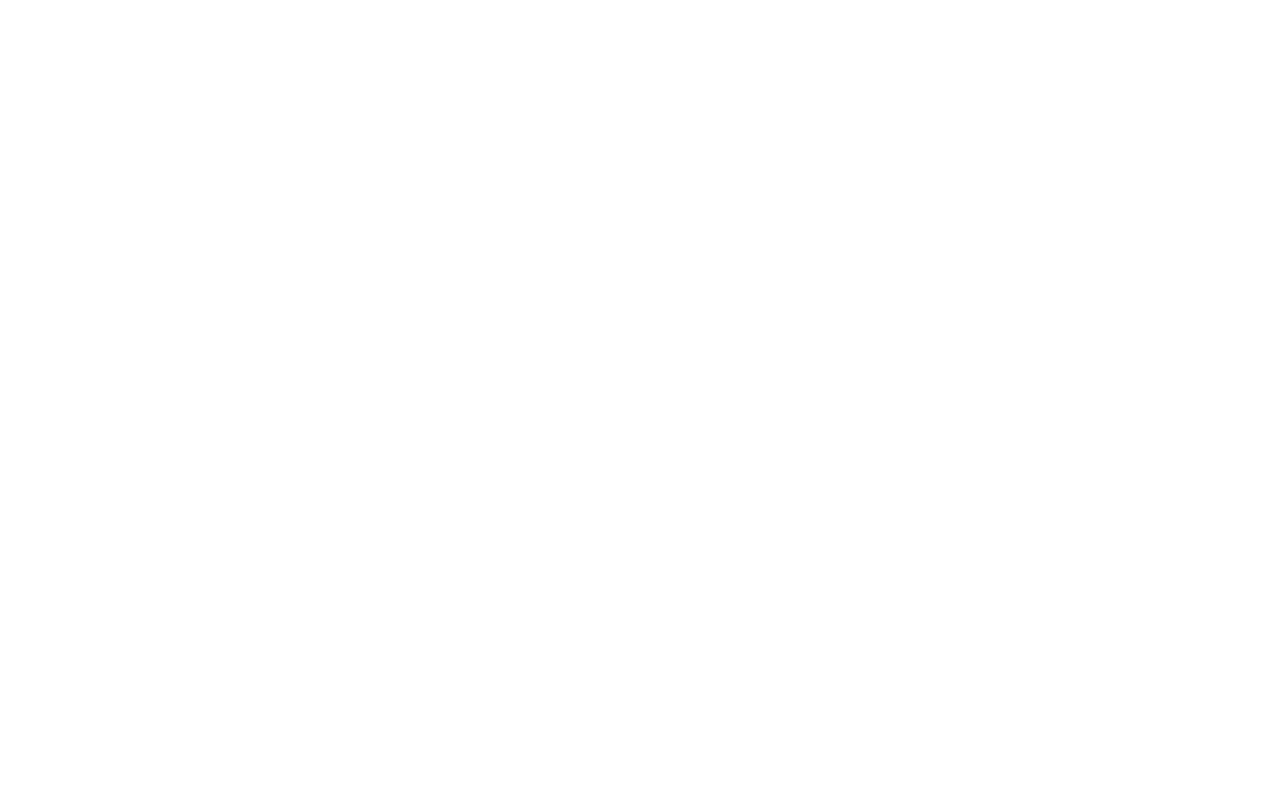
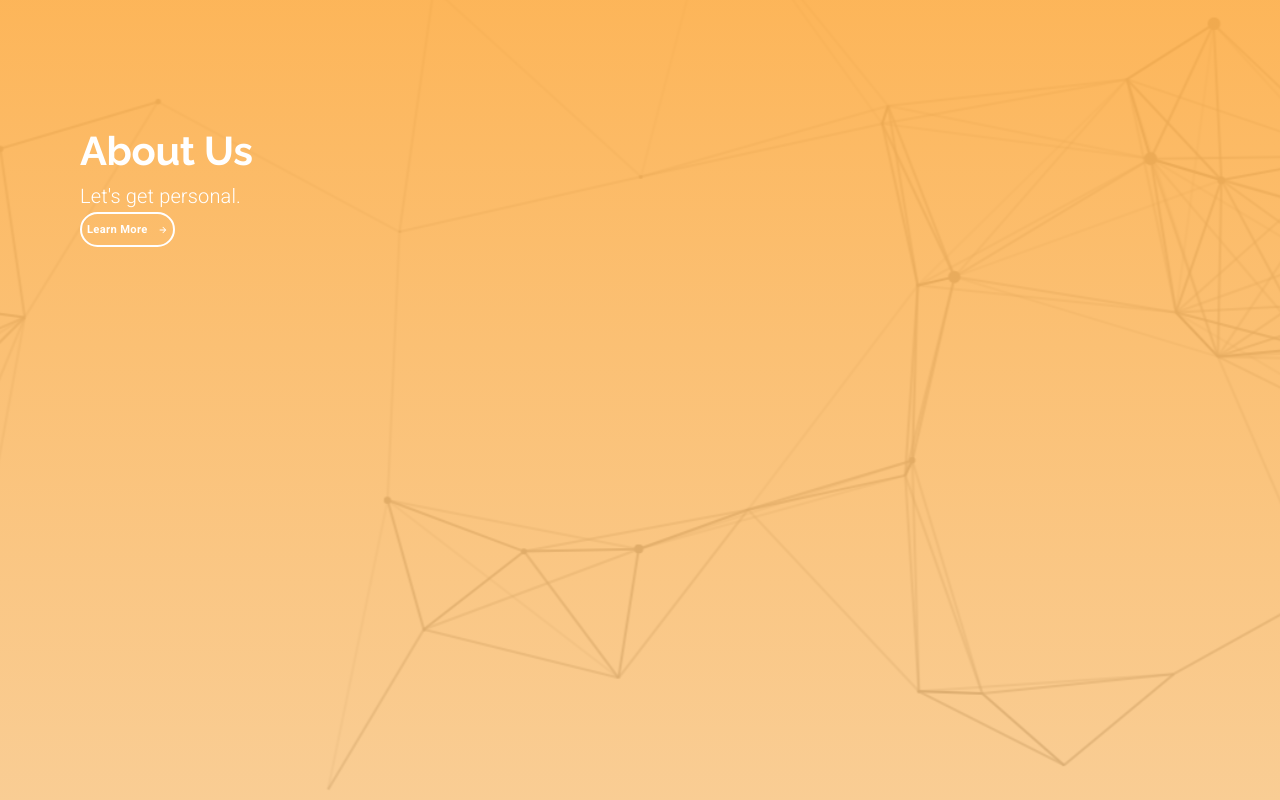
Before and after one commit to webkidt/arc-development, a React (Create React App) app: page / in a window 1280 px wide. Shown: the part 4100-4900 px from the top of the page. Before the commit the page ends 3889 px from the top, so only its background shows below. Built offline with nearby package versions, Linux system fonts and the light colour scheme; a web font is replaced by a local one.

Commit message:
Landing Page - Information Block - About Us

```diff
--- a/src/components/LandingPage.js
+++ b/src/components/LandingPage.js
@@ -16,6 +16,7 @@
 import mobileIcon from '../assets/mobileIcon.svg';
 import websitesIcon from '../assets/websiteIcon.svg';
 import revolutionBackground from '../assets/repeatingBackground.svg';
+import infoBackground from '../assets/infoBackground.svg';
 
 // const ServiceTitle = styled(Typography)({});
 
@@ -25,7 +26,7 @@
 //   <Typography variant='subtitle1' {...props} />
 // ))({});
 
-const ServiceLearnBtn = styled(Button)(({ theme }) => ({
+const LearnMoreBtn = styled(Button)(({ theme }) => ({
   ...theme.typography.learnButton,
   fontSize: '0.7rem',
   height: 35,
@@ -44,6 +45,15 @@
 
 const RevolutionBackground = styled('div')({
   backgroundImage: `url(${revolutionBackground})`,
+  backgroundPosition: 'center',
+  backgroundSize: 'cover',
+  backgroundRepeat: 'no-repeat',
+  height: '100%',
+  width: '100%',
+});
+
+const InfoBackground = styled('div')({
+  backgroundImage: `url(${infoBackground})`,
   backgroundPosition: 'center',
   backgroundSize: 'cover',
   backgroundRepeat: 'no-repeat',
@@ -161,12 +171,12 @@
                 celebration.
               </Box>
             </Typography>
-            <ServiceLearnBtn variant='outlined'>
+            <LearnMoreBtn variant='outlined'>
               <Box component='span' mr='10px'>
                 Learn More
               </Box>
               <ButtonArrow width={10} height={10} fill={theme.palette.common.blue} />
-            </ServiceLearnBtn>
+            </LearnMoreBtn>
           </Grid>
           <Grid item>
             <ServiceIcon alt='custom software icon' src={customSoftwareIcon} />
@@ -189,12 +199,12 @@
               Integrate your web experience or create a standalone app{' '}
               {matchSM ? null : <br />} with either mobile platform.
             </Typography>
-            <ServiceLearnBtn variant='outlined'>
+            <LearnMoreBtn variant='outlined'>
               <Box component='span' mr='10px'>
                 Learn More
               </Box>
               <ButtonArrow width={10} height={10} fill={theme.palette.common.blue} />
-            </ServiceLearnBtn>
+            </LearnMoreBtn>
           </Grid>
           <Grid item marginRight={matchSM ? '0' : '5em'}>
             <ServiceIcon alt='mobile phone icon' src={mobileIcon} />
@@ -220,12 +230,12 @@
             <Typography variant='subtitle1'>
               Optimized for Search Engines, built for speed.
             </Typography>
-            <ServiceLearnBtn variant='outlined'>
+            <LearnMoreBtn variant='outlined'>
               <Box component='span' mr='10px'>
                 Learn More
               </Box>
               <ButtonArrow width={10} height={10} fill={theme.palette.common.blue} />
-            </ServiceLearnBtn>
+            </LearnMoreBtn>
           </Grid>
           <Grid item>
             <ServiceIcon alt='website icon' src={websitesIcon} />
@@ -233,6 +243,7 @@
         </Grid>
       </Grid>
       <Grid item>
+        {/*----- The Revolution Block -----*/}
         <Grid
           container
           justifyContent='center'
@@ -288,6 +299,31 @@
           <RevolutionBackground />
         </Grid>
       </Grid>
+      <Grid item>
+        {/*----- Information Block -----*/}
+        <Grid container alignItems='center' sx={{ height: '80em' }}>
+          <Grid item sx={{ position: 'absolute', marginLeft: '5em' }}>
+            <Grid container direction='column'>
+              <Typography variant='h2' sx={{ color: '#FFFFFF' }}>
+                About Us
+              </Typography>
+              <Typography variant='subtitle2'>Let's get personal.</Typography>
+              <Grid item>
+                <LearnMoreBtn
+                  variant='outlined'
+                  sx={{ color: 'white', borderColor: 'white' }}
+                >
+                  <Box component='span' mr='10px'>
+                    Learn More
+                  </Box>
+                  <ButtonArrow width={10} height={10} fill='#FFFFFF' />
+                </LearnMoreBtn>
+              </Grid>
+            </Grid>
+          </Grid>
+          <InfoBackground />
+        </Grid>
+      </Grid>
     </Grid>
   );
 };
--- a/src/components/ui/Theme.js
+++ b/src/components/ui/Theme.js
@@ -53,6 +53,11 @@
       fontWeight: 300,
       color: arcGrey,
     },
+    subtitle2: {
+      color: 'white',
+      fontSize: '1.25rem',
+      fontWeight: 300,
+    },
     learnButton: {
       borderColor: arcBlue,
       color: arcBlue,
```
